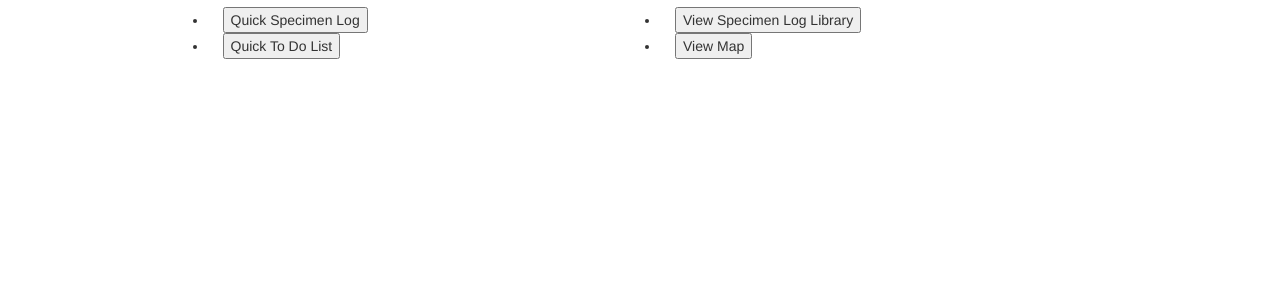
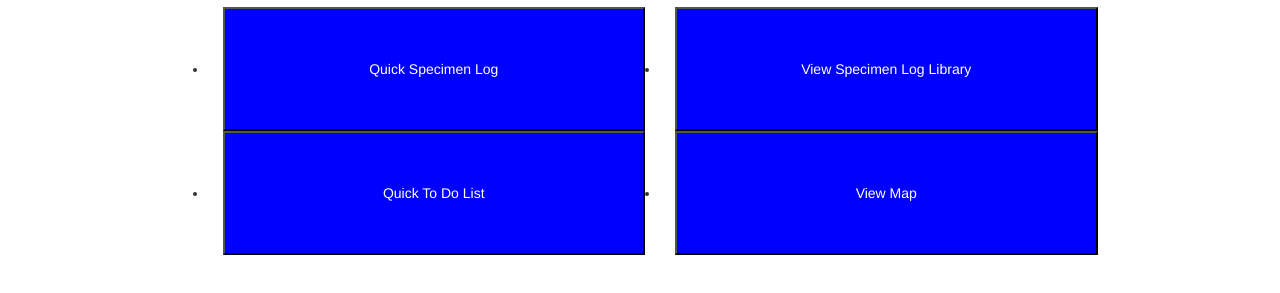
Before and after one commit to HackTheDinos/DigitalFieldBookInterface, a plain HTML site: page index.html in a window 1280 px wide. Shown: the part 53-346 px from the top of the page. Drawn offline with nearby package versions, Linux system fonts and the light colour scheme.

Commit message:
add css to buttons

```diff
--- a/css/main.css
+++ b/css/main.css
@@ -3,5 +3,6 @@
 /* ==========================================================================
    Author's custom styles
    ========================================================================== */
-
+/*Ar styles*/
 .center-it{float:none !important; margin:0 auto;}
+.quicktab-buttons{width:100%; padding:50px; text-align:center; color:#FFF; background:#00F;}
```
